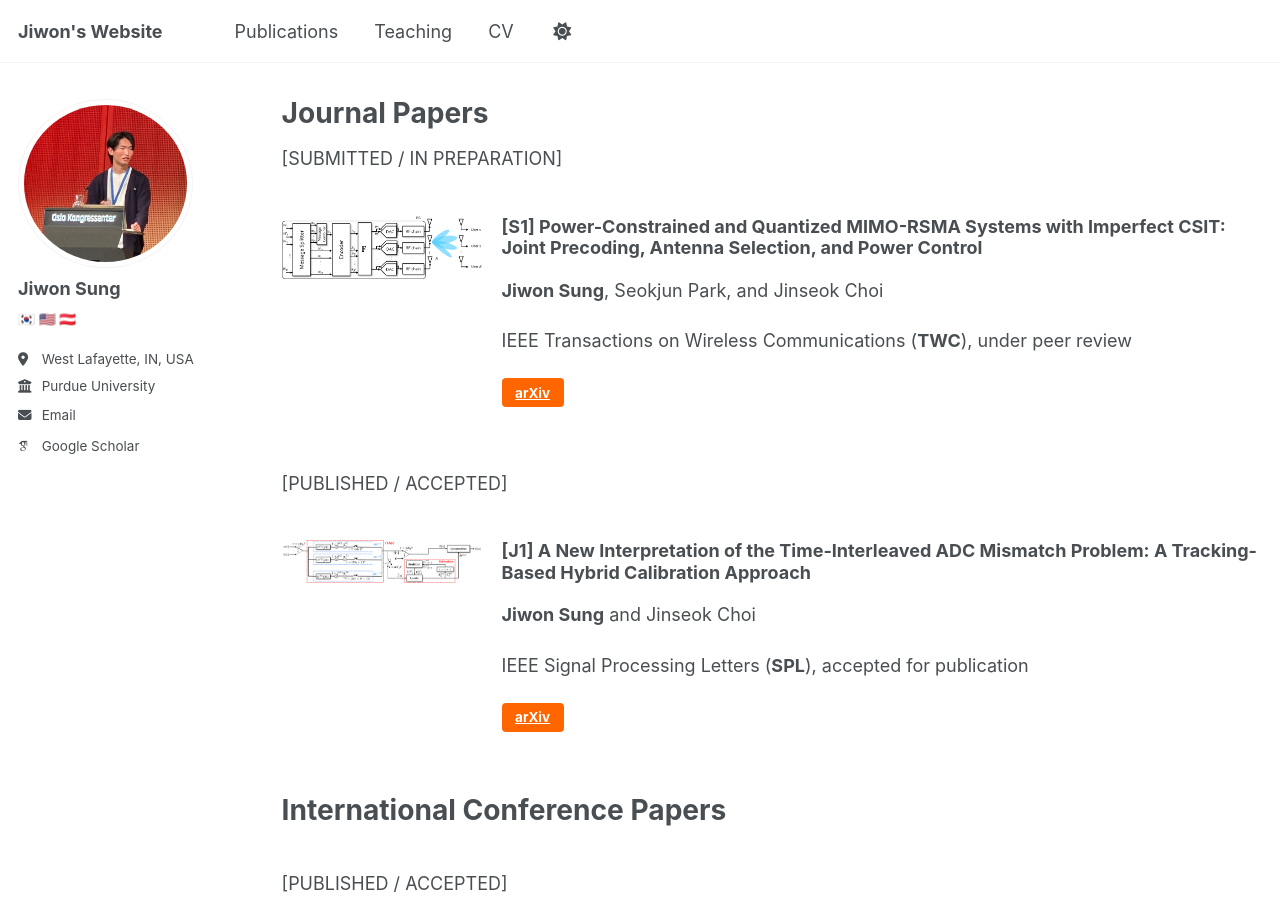
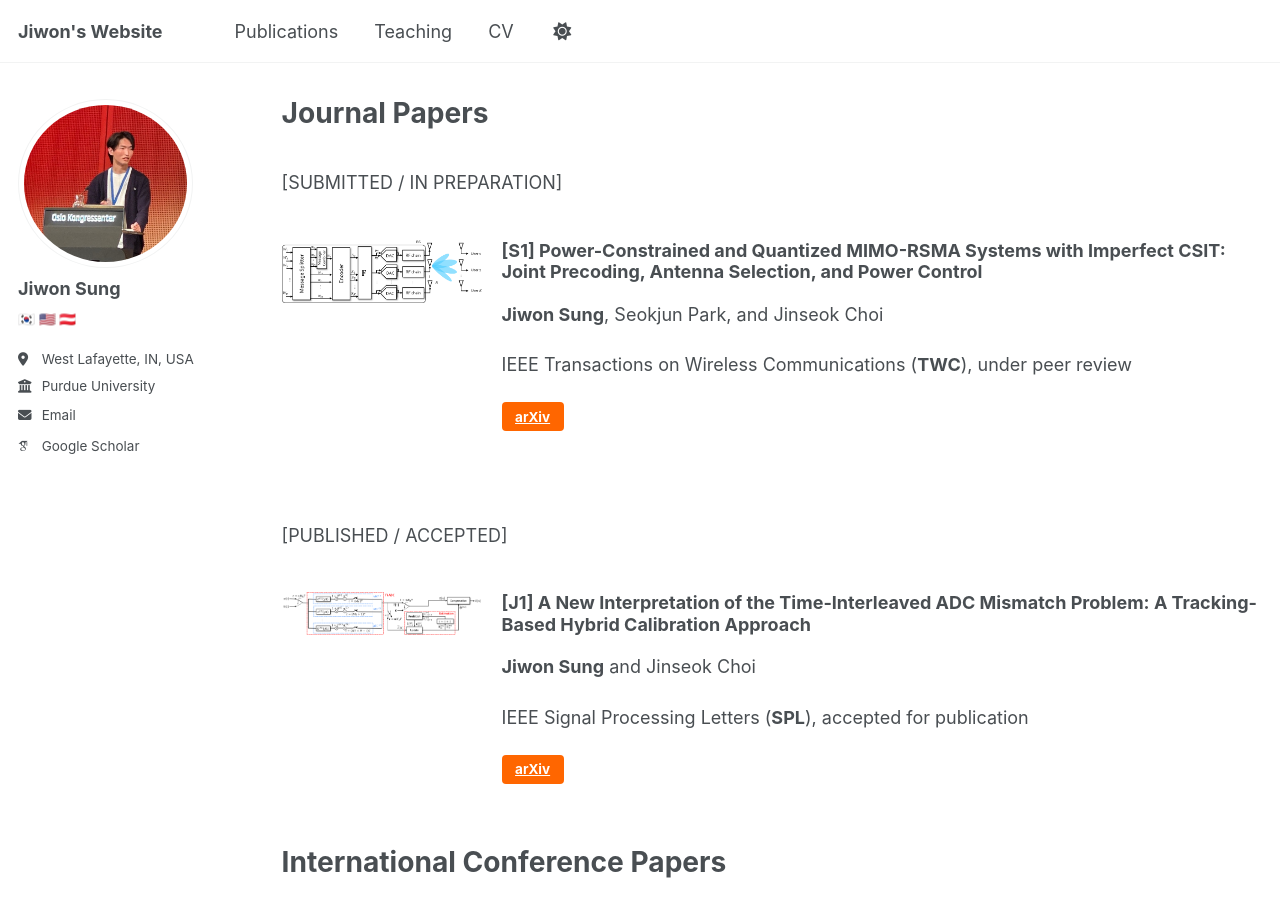
Before and after one commit to sunione/sunione.github.io, a Jekyll site: the page built from _pages/publications.md, in a window 1280 px wide and 900 px high. Built offline with Jekyll 4.4.1, drawn with Linux system fonts in a browser that asks for light colours; some web fonts are replaced.

Commit message:
publications.md

```diff
--- a/_pages/publications.md
+++ b/_pages/publications.md
@@ -24,6 +24,8 @@ author_profile: true
 -->
 
 
+<div style="height: 10px;"></div>
+
 \[SUBMITTED / IN PREPARATION\]
 
 <div style="height: 20px;"></div>
@@ -42,6 +44,10 @@ author_profile: true
     </p>
   </div>
 </div>
+
+
+
+<div style="height: 10px;"></div>
 
 \[PUBLISHED / ACCEPTED\]
 
```
